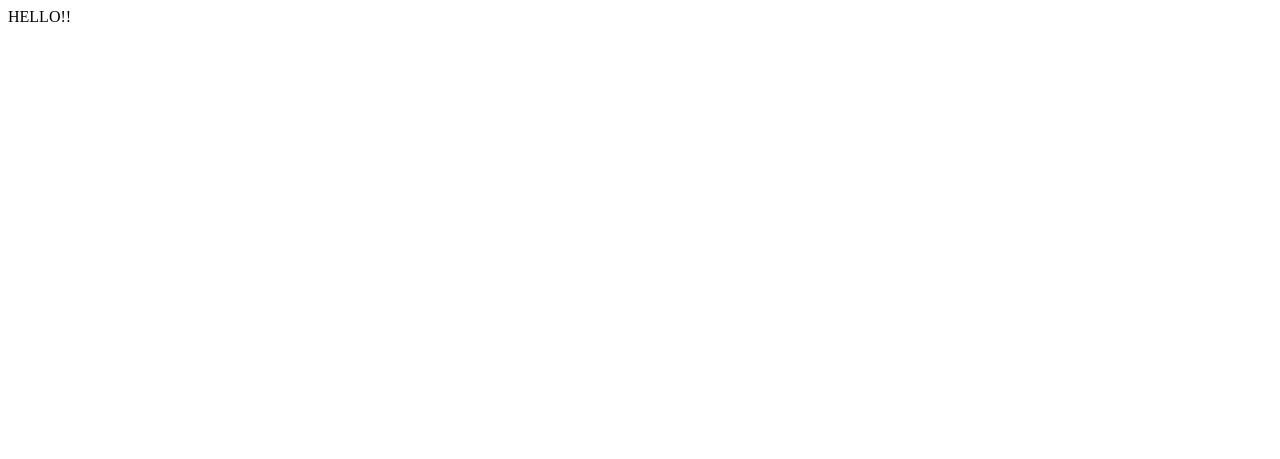
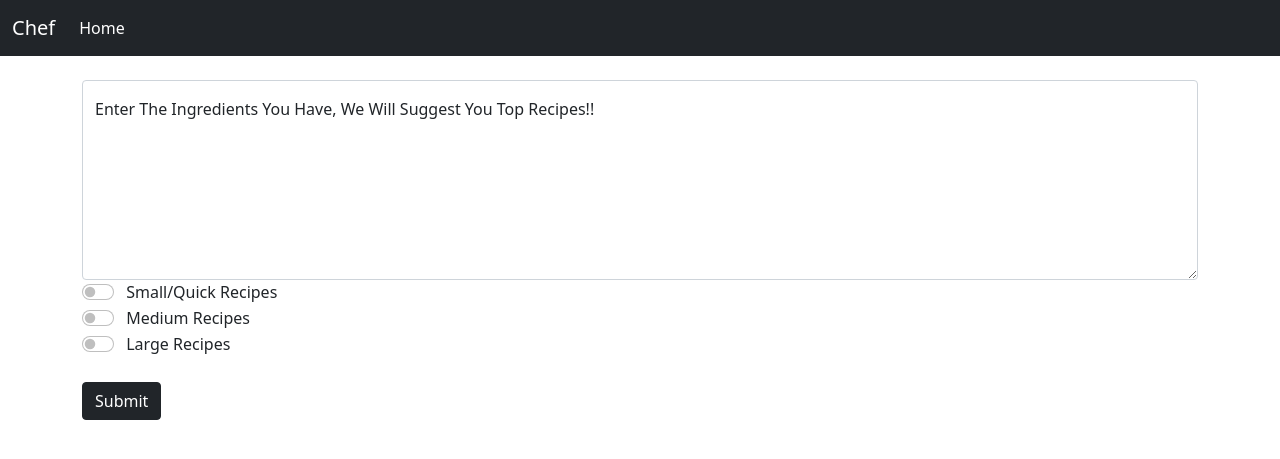
Before and after one commit to tejangupta/TheChef, a Django app: page / in a window 1280 px wide. Before the commit the part shown is almost empty. Shown: the top 459 px of the page. Run offline with Django 4.2, Linux system fonts and the light colour scheme.

Commit message:
testing the small button functionality

```diff
--- a/thechef/templates/index.html
+++ b/thechef/templates/index.html
@@ -2,11 +2,65 @@
 
 <html lang="en">
     <head>
+        <!-- Required meta tags -->
         <meta charset="UTF-8">
         <meta name="viewport" content="width=device-width, initial-scale=1">
-        <title>Document</title>
+
+        <!-- Bootstrap CSS -->
+        <!--suppress JSUnresolvedLibraryURL -->
+        <link href="https://cdn.jsdelivr.net/npm/bootstrap@5.0.0-beta1/dist/css/bootstrap.min.css" rel="stylesheet" integrity="sha384-giJF6kkoqNQ00vy+HMDP7azOuL0xtbfIcaT9wjKHr8RbDVddVHyTfAAsrekwKmP1" crossorigin="anonymous">
+
+        <title>Chef</title>
     </head>
     <body>
-        HELLO!!
+        <nav class="navbar navbar-expand-lg navbar-dark bg-dark">
+            <div class="container-fluid">
+                <a class="navbar-brand" href="#">Chef</a>
+                <button class="navbar-toggler" type="button" data-bs-toggle="collapse" data-bs-target="#navbarNavDropdown" aria-controls="navbarNavDropdown" aria-expanded="false" aria-label="Toggle navigation">
+                    <span class="navbar-toggler-icon"></span>
+                </button>
+
+                <div class="collapse navbar-collapse" id="navbarNavDropdown">
+                    <ul class="navbar-nav">
+                        <li class="nav-item">
+                            <a class="nav-link active" aria-current="page" href="#">Home</a>
+                        </li>
+                    </ul>
+                </div>
+            </div>
+        </nav>
+
+        <div class="container">
+            <!-- We are adding CSRF Token to provide security from malicious requests -->
+            <form action="/chef" method="post">
+                {% csrf_token %}
+                <div class="form-floating mt-4">
+                    <textarea name="text" class="form-control" placeholder="Leave a comment here" id="floatingTextarea2" style="height: 200px;"></textarea>
+                    <label for="floatingTextarea2">Enter The Ingredients You Have, We Will Suggest You Top Recipes!!</label>
+                </div>
+
+                <div class="form-check form-switch">
+                    <label for="checkbox1"></label>
+                    <input class="form-check-input" type="checkbox" id="checkbox1" name="small" />
+                    <label class="form-check-label" for="flexSwitchCheckDefault">Small/Quick Recipes</label>
+                </div>
+
+                <div class="form-check form-switch">
+                    <label for="checkbox2"></label>
+                    <input class="form-check-input" type="checkbox" id="checkbox2" name="med" />
+                    <label class="form-check-label" for="flexSwitchCheckDefault">Medium Recipes</label>
+                </div>
+
+                <div class="form-check form-switch">
+                    <label for="checkbox21"></label>
+                    <input class="form-check-input" type="checkbox" id="checkbox21" name="large" />
+                    <label class="form-check-label" for="flexSwitchCheckDefault">Large Recipes</label>
+                </div>
+
+                <button type="submit" class="btn btn-dark mt-4">Submit</button>
+            </form>
+        </div>
+        <!--suppress JSUnresolvedLibraryURL -->
+        <script src="https://cdn.jsdelivr.net/npm/bootstrap@5.0.0-beta1/dist/js/bootstrap.bundle.min.js" integrity="sha384-ygbV9kiqUc6oa4msXn9868pTtWMgiQaeYH7/t7LECLbyPA2x65Kgf80OJFdroafW" crossorigin="anonymous"></script>
     </body>
 </html>
--- a/thechef/urls.py
+++ b/thechef/urls.py
@@ -5,10 +5,10 @@ The `urlpatterns` list routes URLs to views. For more information please see:
     https://docs.djangoproject.com/en/4.2/topics/http/urls/
 Examples:
 Function views
-    1. Add an import:  from my_app import views
+    1. Add an import: from my_app import views
     2. Add a URL to urlpatterns:  path('', views.home, name='home')
 Class-based views
-    1. Add an import:  from other_app.views import Home
+    1. Add an import: from other_app.views import Home
     2. Add a URL to urlpatterns:  path('', Home.as_view(), name='home')
 Including another URLconf
     1. Import the include() function: from django.urls import include, path
@@ -20,5 +20,6 @@ from . import views
 
 urlpatterns = [
     path('admin/', admin.site.urls),
-    path('', views.index, name='index')
+    path('', views.index, name='index'),
+    path('chef', views.chef, name='chef')
 ]
--- a/thechef/views.py
+++ b/thechef/views.py
@@ -1,5 +1,41 @@
+from django.http import HttpResponse
 from django.shortcuts import render
+from itertools import combinations        # Use itertools to generate different combinations of elements
+from youtube_search import YoutubeSearch  # Use to fetch YouTube top search results
+
+# Will be used to concat with an input recipe
+base = 'Cooking recipes only with'
+
+
+def search(query):
+    # Unwanted details fetched by api, so we will be using other results except elements in the remove
+    remove = ['id', 'thumbnails', 'title', 'channel', 'duration', 'views', 'long_desc']
+
+    # Use to fetch results of YouTube and max_results as 1, so we will be getting top results
+    results = YoutubeSearch(query, max_results=1).to_dict()
+
+    for result in results:
+        # API will give the url without 'youtube.com' so we will be adding them manually
+        result['url'] = 'https://www.youtube.com/' + result['url_suffix']
+
+        # Except elements in 'remove'
+        removed_items = [result.pop(key) for key in remove]
+
+        return result
 
 
 def index(request):
     return render(request, 'index.html')
+
+
+def chef(request):
+    # Retrieve text from user input in website
+    text = request.POST.get('text', 'off')
+
+    # As we use checkbox, so if user selected the option it will return 'true' or else 'false'
+    small = request.POST.get('small', 'off')
+    med = request.POST.get('med', 'off')
+    large = request.POST.get('large', 'off')
+
+    if small == 'on':
+        print('small is clicked')
```
